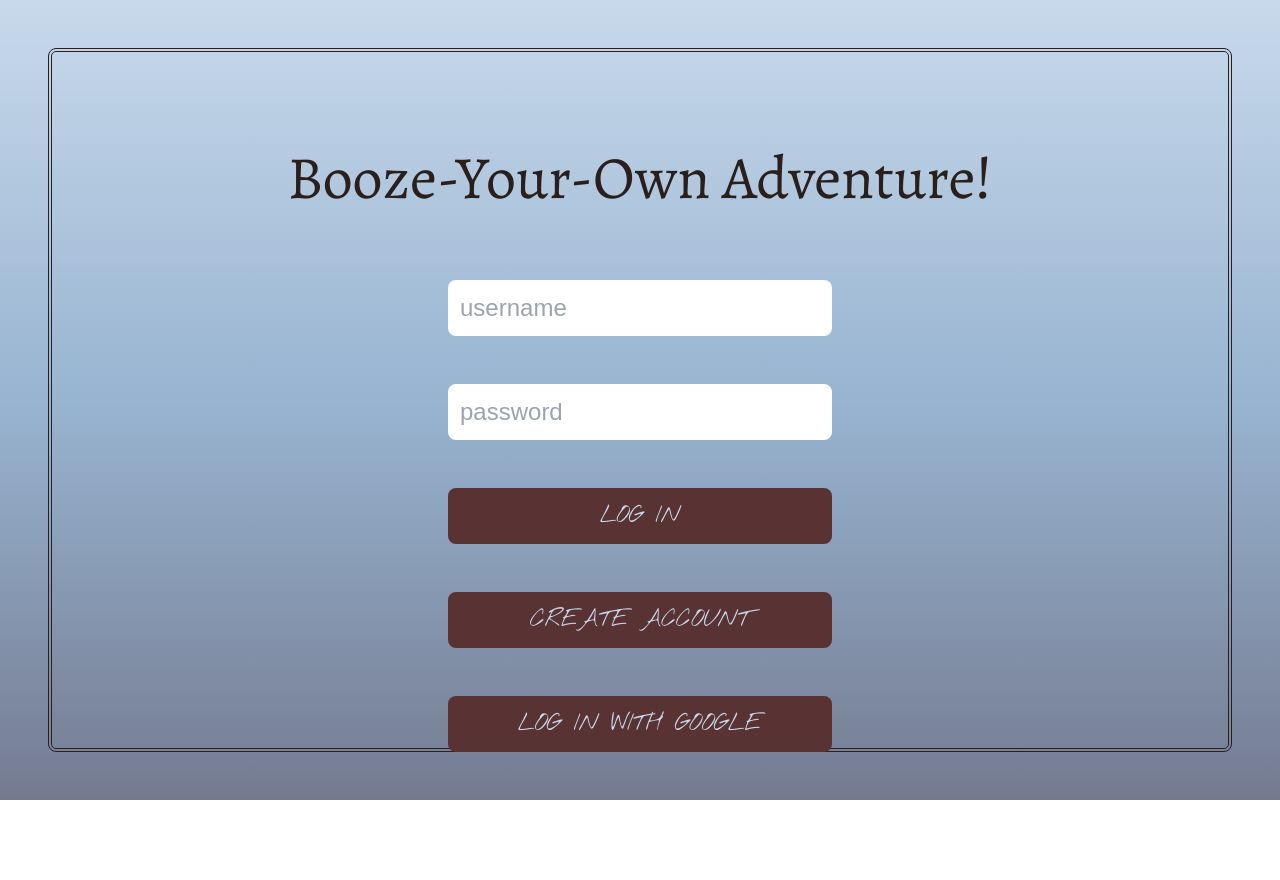
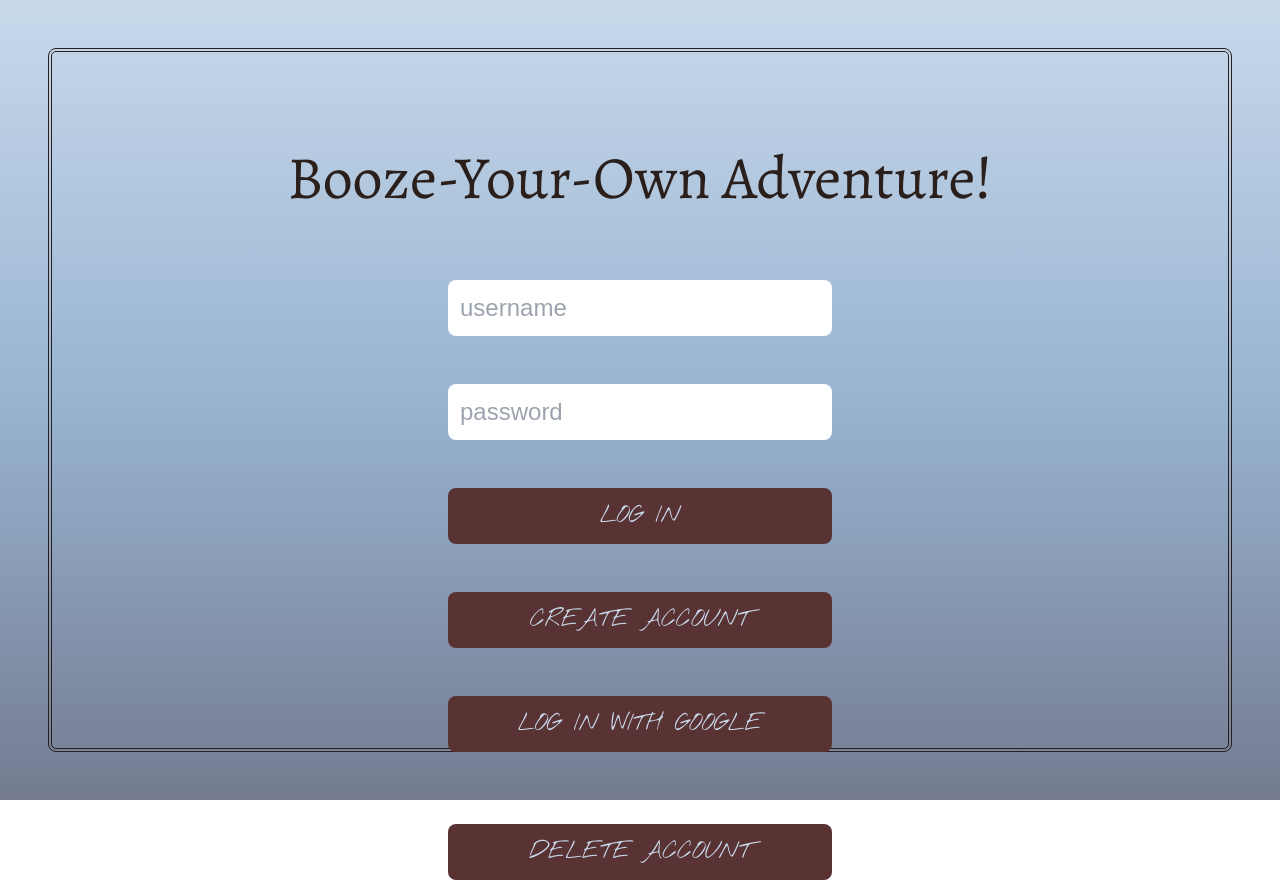
Before and after one commit to WobbegangTassel/booze-your-own-adventure, a React app: page /login in a window 1280 px wide. Before the commit the page ends 800 px from the top, so only its background shows below. Built offline with nearby package versions, Linux system fonts and the light colour scheme.

Commit message:
working delete acct button

```diff
--- a/client/Pages/login.jsx
+++ b/client/Pages/login.jsx
@@ -44,6 +44,18 @@ function Login() {
       })
       .catch((err) => console.log("User login fetch ERROR: ", err));
   }
+  const handleDeleteAccount = async (evt) => {
+    await fetch(`/api/user/${loginText.username}/${loginText.password}`,  { method: 'DELETE'})
+      .then((res) => res.json())
+      .then((data) => {
+        console.log(data);
+        setLoginText({username: '', password: ''});
+        // if(typeof data.id === 'number') {
+        //   navigate('/home');
+        // } else navigate('/login');
+      })
+      .catch((err) => console.log("User login fetch ERROR: ", err));
+  }
 
   return (
     <div className="flex flex-col space-10 rounded-lg h-full w-full border-double border-4 border-brown-dark">
@@ -85,6 +97,13 @@ function Login() {
       >
         LOG IN WITH GOOGLE
       </button>
+      <button
+        className="p-3 self-center w-96 min-w-min my-6 mb-12 text-2xl font-button flex-shrink-0 text-blue-light rounded-lg bg-brown  hover:bg-brown-light hover:text-brown-dark"
+        type=""
+        onClick={handleDeleteAccount}
+      >
+        DELETE ACCOUNT
+      </button>
     </div>
   )
 }
```
